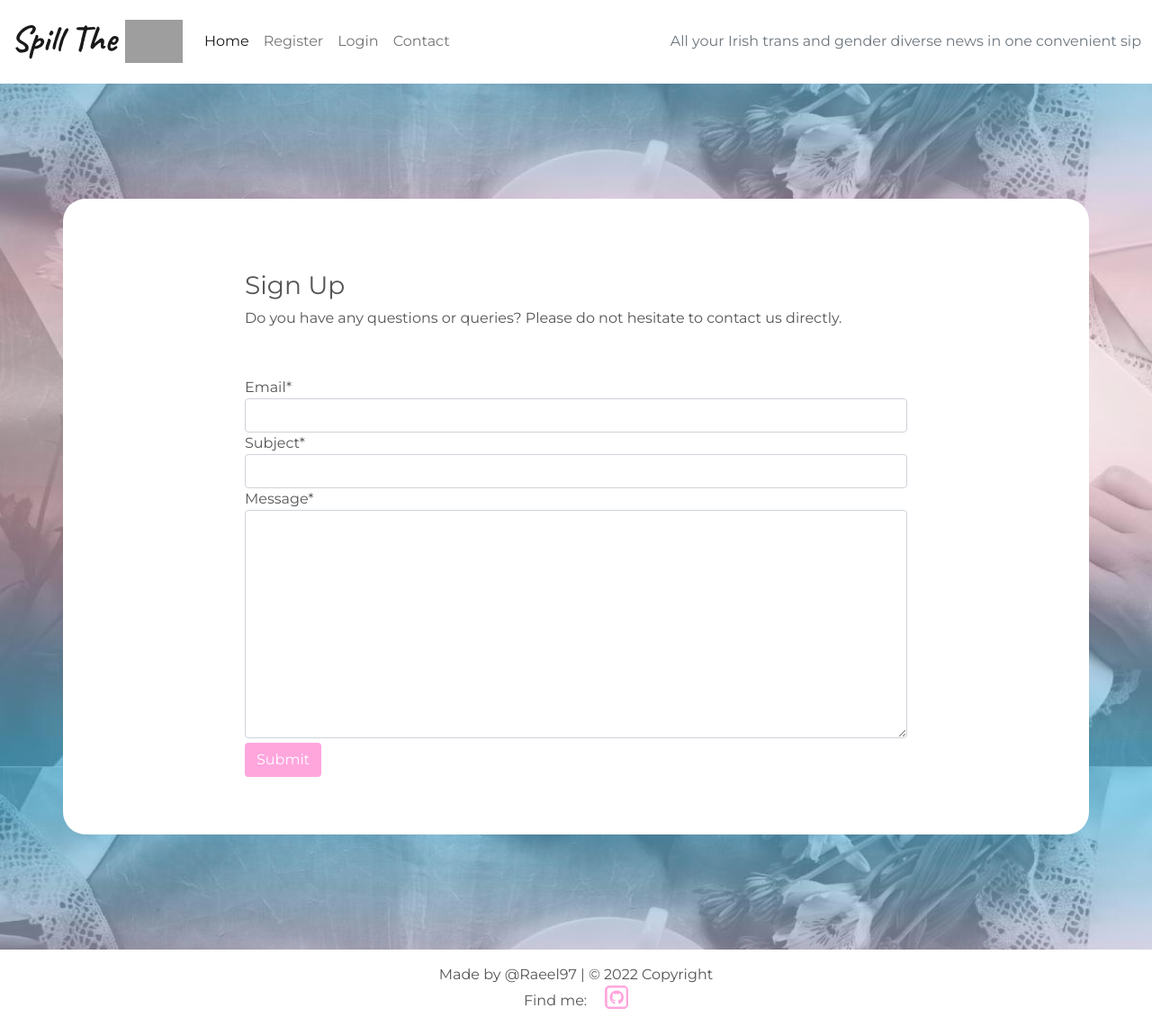
After one commit to Code-Institute-Submissions/raeel97-spill-the-t_MarResub, a Django app: page /contact/ in a window 1280 px wide. The commit adds this page. Shown: the whole page at 90% size. Run offline with Django 3.2, Linux system fonts and the light colour scheme; some libraries are stand-ins or nearby versions; grey boxes are pictures that could not be loaded.

Commit message:
added contact functionality

```diff
--- a/blog/forms.py
+++ b/blog/forms.py
@@ -1,4 +1,4 @@
-from .models import Comment
+from .models import Comment, Contact
 from django import forms
 
 
@@ -6,3 +6,9 @@ class CommentForm(forms.ModelForm):
     class Meta:
         model = Comment
         fields = ('body',)
+
+
+class ContactForm(forms.ModelForm):
+    class Meta:
+        model = Contact
+        fields = '__all__'
--- a/blog/models.py
+++ b/blog/models.py
@@ -45,3 +45,13 @@ class Comment(models.Model):
 
     def __str__(self):
         return f"Comment {self.body} by {self.name}"
+
+
+class Contact(models.Model):
+    email = models.EmailField()
+    subject = models.CharField(max_length=255)
+    sent_on = models.DateTimeField(auto_now_add=True)
+    message = models.TextField()
+
+    def __str__(self):
+        return f'{self.email}'
--- a/blog/urls.py
+++ b/blog/urls.py
@@ -3,6 +3,7 @@ from django.urls import path
 
 urlpatterns = [
     path('', views.PostList.as_view(), name='home'),
+    path('contact/', views.contact, name='contact'),
     path('<slug:slug>/', views.PostDetail.as_view(), name='post_detail'),
     path('like/<slug:slug>', views.PostLike.as_view(), name='post_like'),
 ]
--- a/blog/views.py
+++ b/blog/views.py
@@ -1,8 +1,8 @@
-from django.shortcuts import render, get_object_or_404, reverse
+from django.shortcuts import render, get_object_or_404, reverse, redirect
 from django.views import generic, View
 from django.http import HttpResponseRedirect
 from .models import Post
-from .forms import CommentForm
+from .forms import CommentForm, ContactForm
 
 
 # Create your views here.
@@ -75,3 +75,16 @@ class PostLike(View):
             post.likes.add(request.user)
 
         return HttpResponseRedirect(reverse('post_detail', args=[slug]))
+
+
+def contact(request):
+    """Display the contact form"""
+    if request.method == 'POST':
+        contact_form = ContactForm(request.POST)
+        if contact_form.is_valid():
+            contact_form.save()
+            return redirect('home')
+
+    contact_form = ContactForm()
+    context = {'contact_form': contact_form}
+    return render(request, 'contact.html', context)
--- a/templates/base.html
+++ b/templates/base.html
@@ -4,7 +4,7 @@
 <html class="h-100">
 
 <head>
-    <title>CodeStar Blog</title>
+    <title>Spill The T Blog</title>
 
     <link rel="preconnect" href="https://fonts.googleapis.com">
     <link rel="preconnect" href="https://fonts.gstatic.com" crossorigin>
@@ -48,6 +48,9 @@
                         <a class="nav-link" href="{% url 'account_login' %}">Login</a>
                     </li>
                     {% endif %}
+                    <li class="nav-item">
+                        <a class="nav-link" href="{% url 'contact' %}">Contact</a>
+                    </li>
                 </ul>
                 <span class="navbar-text text-muted">
                     All your Irish trans and gender diverse news in one convenient sip
@@ -64,7 +67,7 @@
 
     <!-- Footer -->
     <footer class="footer mt-auto py-3 dark-bg">
-        <p class="m-0 text-center">Made by @Raeel97</p>
+        <p class="m-0 text-center">Made by @Raeel97 | © 2022 Copyright</p>
         <p class="m-0 text-center">Find me: <a href="https://github.com/raeel97" target="_blank"><i class="fab fa-github-square ms-3 btn-signup git-link"></i></a>
     </footer>
 </body>
--- /dev/null
+++ b/templates/contact.html
@@ -0,0 +1,37 @@
+{% extends "base.html" %}
+
+{% load i18n %}
+
+{% block head_title %}{% trans "Signup" %}{% endblock %}
+
+{% block content %}
+{% load crispy_forms_tags %}
+<div class="container">
+    <div class="row">
+        <div class="col-md-8 mt-3 offset-md-2">
+            <h3>{% trans "Sign Up" %}</h3>
+
+            <p>Do you have any questions or queries? Please do not hesitate to contact us
+                directly.</p>
+        </div>
+    </div>
+    <div class="row">
+        <div class="col-md-8 mt-3 offset-md-2">
+            <form method="post" style="margin-top: 1.3em;">
+                {{ contact_form | crispy }}
+                {% csrf_token %}
+                <button type="submit" class="btn btn-signup right" style="margin-top: 5px;">Submit</button>
+            </form>
+            <!-- <form class="signup" id="signup_form" method="post" action="{% url 'contact' %}">
+                {% csrf_token %}
+                {{ form.as_p }}
+                {% if redirect_field_value %}
+                <input type="hidden" name="{{ redirect_field_name }}" value="{{ redirect_field_value }}" />
+                {% endif %}
+                <button class="btn btn-signup right" type="submit">{% trans "Submit Message" %} &raquo;</button>
+            </form> -->
+        </div>
+    </div>
+</div>
+
+{% endblock %}
```
Also changed, not shown: blog/admin.py (+13 -1 lines), blog/migrations/0003_contact.py (added).
